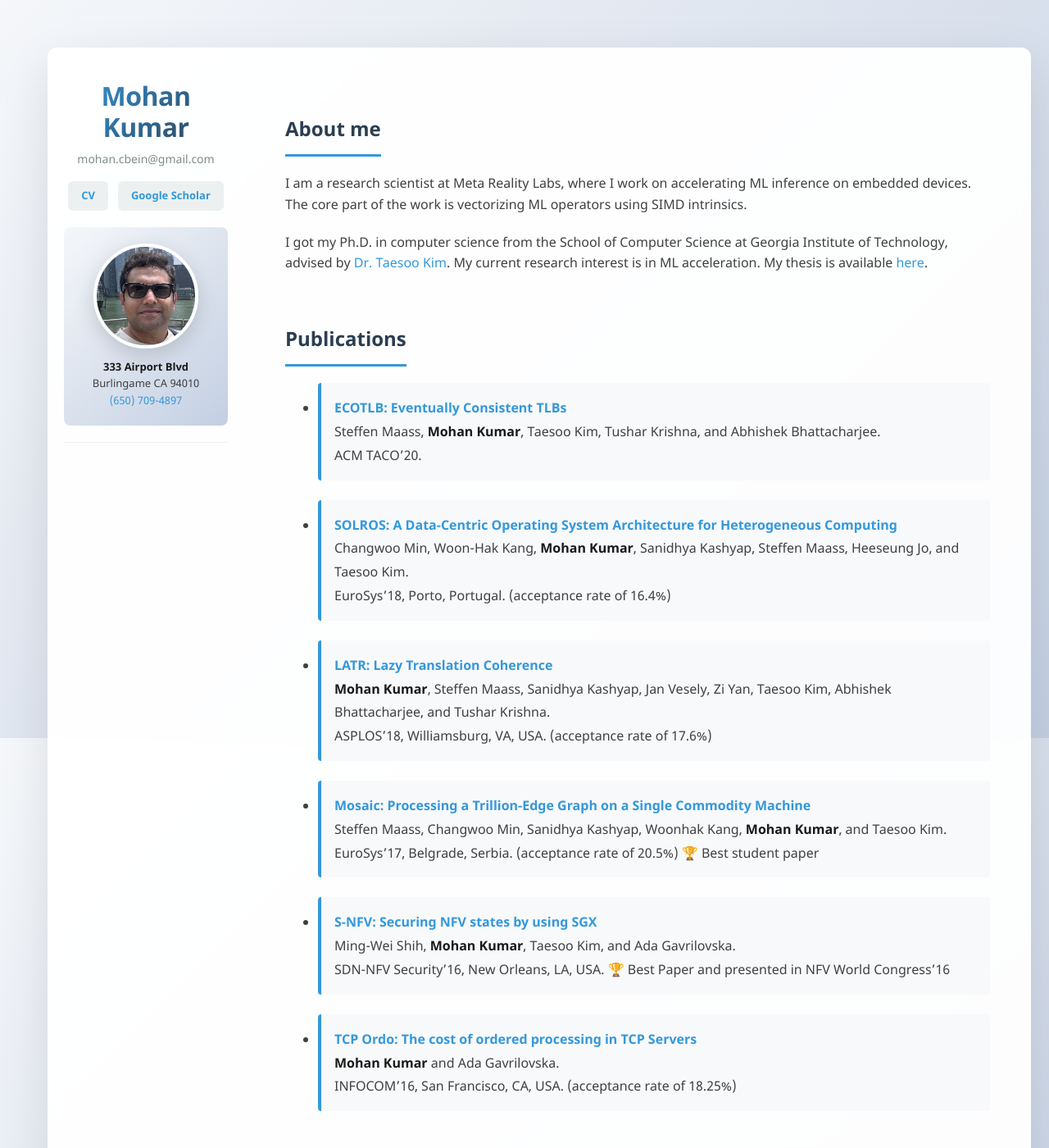
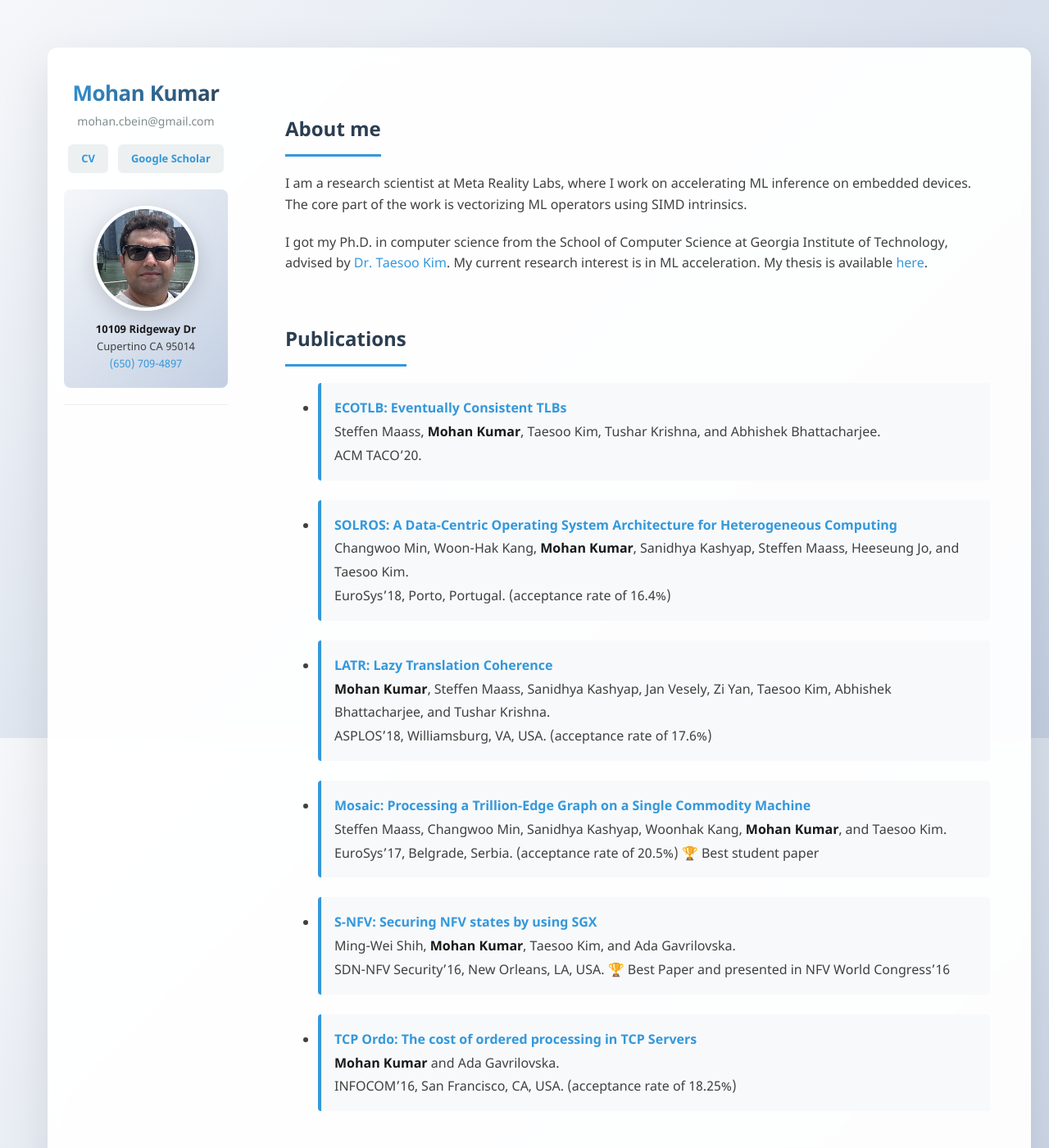
Before and after one commit to mohankku/mohankku.github.io, a Jekyll site: the page built from index.md, in a window 1280 px wide and 1400 px high. Shown: the whole window at 82% size. Built offline with Jekyll 4.4.1, drawn with Linux system fonts in a browser that asks for light colours.

Commit message:
Update profile address and style header name to not wrap

```diff
--- a/_layouts/default.html
+++ b/_layouts/default.html
@@ -40,8 +40,8 @@
           <div class="profile-section">
             <img src="{{ site.avatar | relative_url }}" alt="{{ site.title }}" class="profile-pic">
             <p class="contact-info">
-              <strong>333 Airport Blvd</strong><br>
-              Burlingame CA 94010<br>
+              <strong>10109 Ridgeway Dr</strong><br>
+              Cupertino CA 95014<br>
               <a href="tel:+16507094897">(650) 709-4897</a>
             </p>
           </div>
--- a/assets/css/style.scss
+++ b/assets/css/style.scss
@@ -34,6 +34,13 @@ body {
   -webkit-background-clip: text;
   -webkit-text-fill-color: transparent;
   background-clip: text;
+  white-space: nowrap;
+}
+
+@media (min-width: 961px) {
+  .header-content h1 {
+    font-size: 26px;
+  }
 }
 
 .tagline {
```
